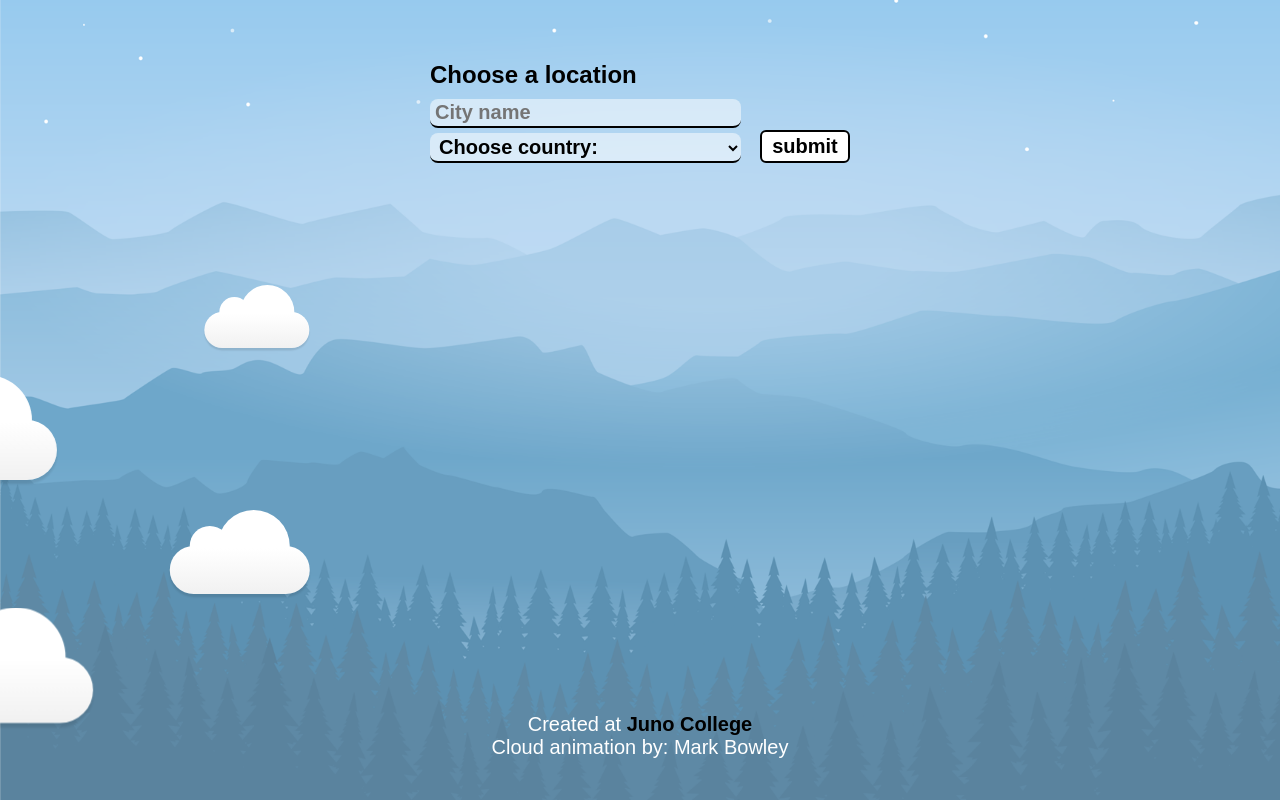
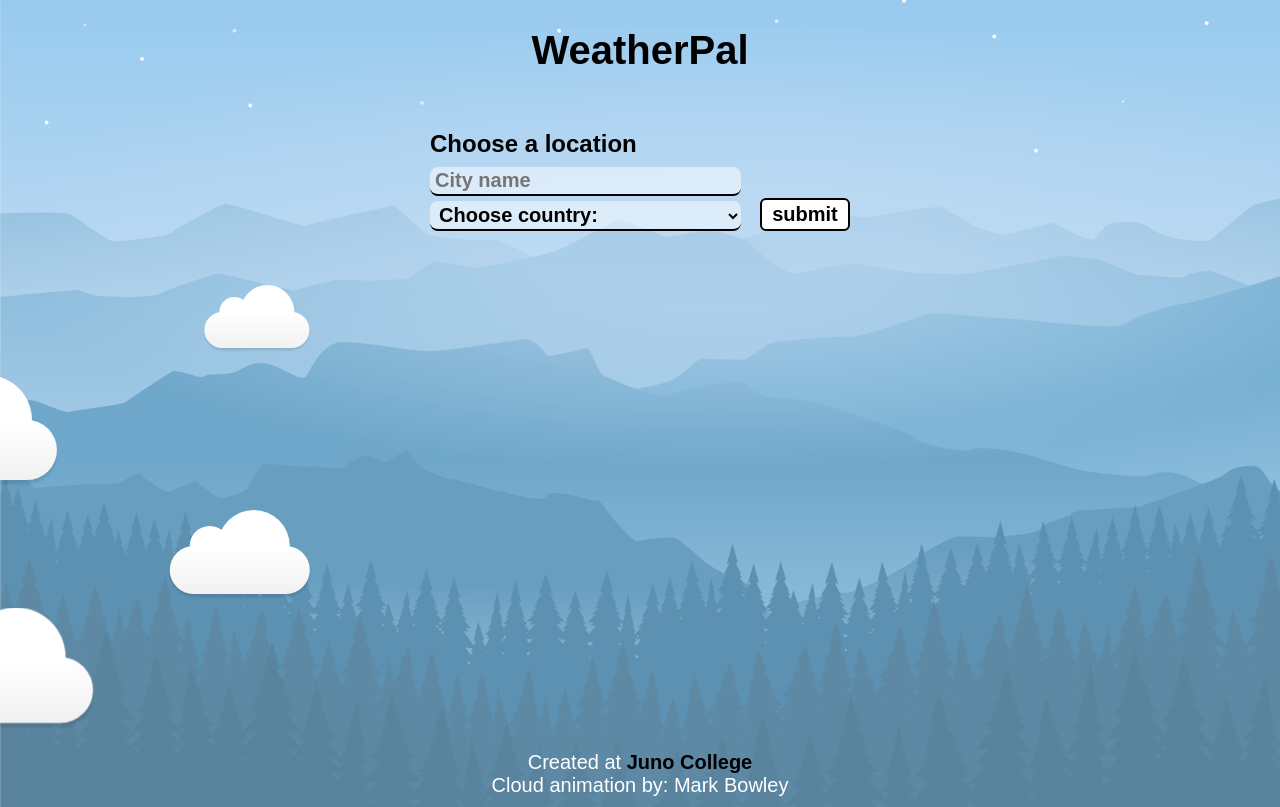
Before and after one commit to Koki001/stojancoVasileskiProjectThree, a React (Create React App) app: page / in a window 1280 px wide. Built offline with nearby package versions, Linux system fonts and the light colour scheme.

Commit message:
hover effect on link

```diff
--- a/src/App.css
+++ b/src/App.css
@@ -8,6 +8,7 @@
     position: relative;
     z-index: 100;
     min-width: 100%;
+    min-height: 100%;
 }
 .App h1 {
     font-size: 2rem;
@@ -248,7 +249,7 @@ h3 {
     padding: 15px 10px;
 }
 footer {
-    padding: 80px 0 10px 0;
+    padding: 50px 0 10px 0;
 }
 footer a {
     text-decoration: none;
--- a/src/App.js
+++ b/src/App.js
@@ -69,7 +69,7 @@ function App() {
     }
     return (
         <div className="App wrapper">
-
+            <h1>WeatherPal</h1>
             <div className="bodyLayer"></div>
             <CloudAnimation />
             <main>
```
